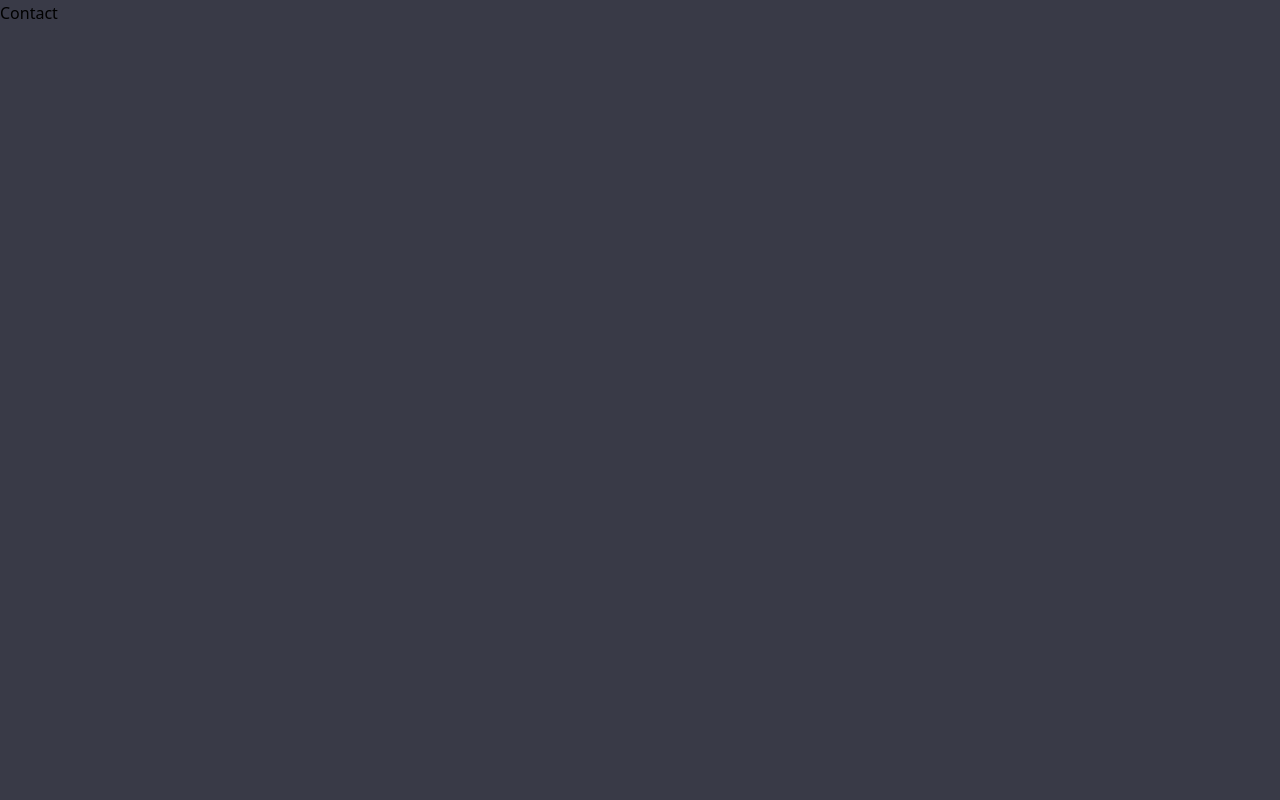
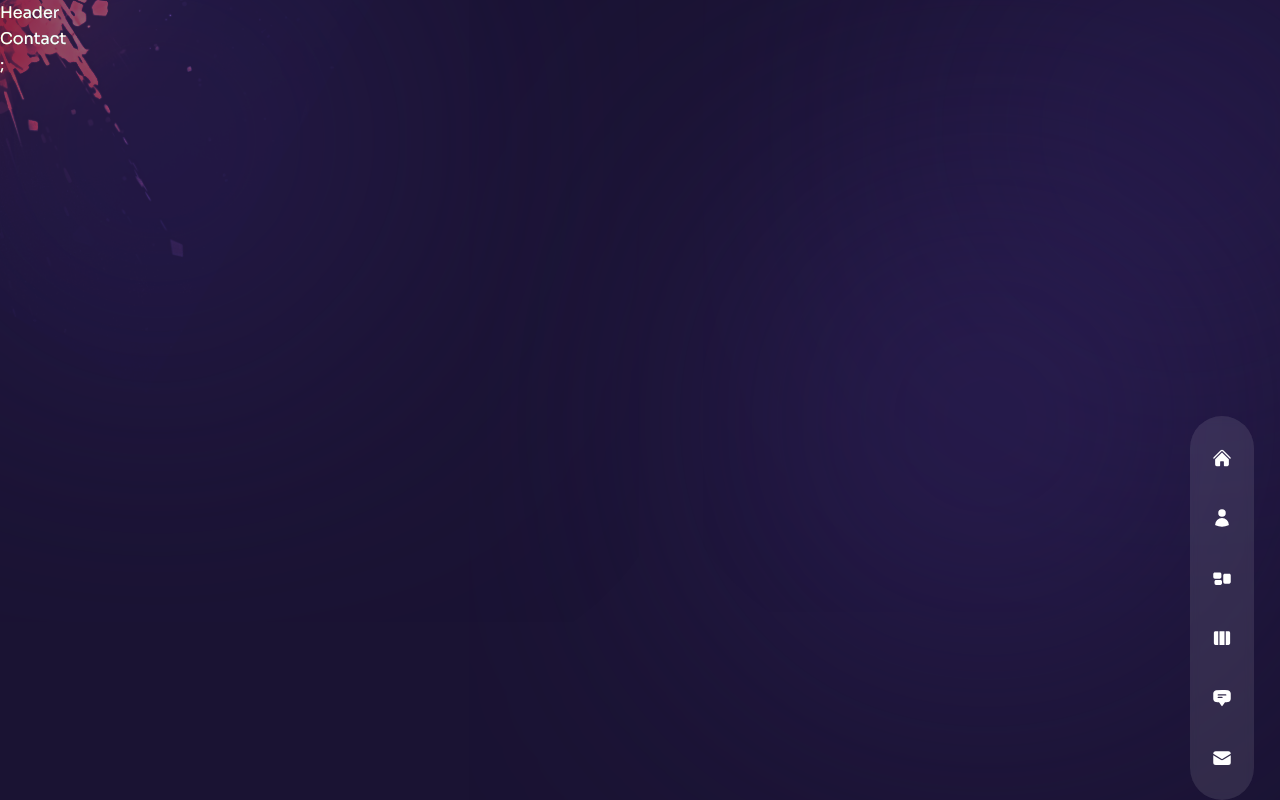
Before and after one commit to Aarya-Chauhan/Portfolio-Template, a Next.js app: page /contact in a window 1280 px wide. Built offline with nearby package versions, Linux system fonts and the light colour scheme.

Commit message:
creating navbar

```diff
--- a/components/Layout.js
+++ b/components/Layout.js
@@ -15,9 +15,9 @@
 
 
 const Layout = ({children}) => {
-  return <div>
+  return <div className={`page bg-site text-white bg-cover bg-no-repeat ${sora.variable}
+  font-sora relative`}>
     <TopLeftImg/>
-
     <Nav />
     <Header/>
     {children}
--- a/components/Nav.js
+++ b/components/Nav.js
@@ -26,8 +26,22 @@
   },
 ];
 
+//nav link
+import Link from 'next/link';
+
+//link router
+import {useRouter} from 'next/router'
+
 const Nav = () => {
-  return <nav>nav</nav>;
+  const router = useRouter();
+  const pathname = router.pathname;
+  return <nav className='flex flex-col items-center xl:justify-center gap-y-4 fixed h-max bottom-0 mt-auto xl:right-[2%] z-50 top-0 w-full xl:w-16 xl:max-w-md xl-h-screen  '>
+    <div className='flex w-full xl:flex-col items-center justify-between xl:justify-center gap-y-10 px-4 md:px-40 xl:px-0 h-60  xl:h-max py-8 bg-white/10 backdrop-blur-sm text-3xl xl:text-xl xl:rounded-full'>
+      {navData.map((link, index)=>{
+        return <Link href={link.path}>{link.icon}</Link>
+      })}
+    </div>
+  </nav>;
 };
 
 export default Nav;
--- a/components/TopLeftImg.js
+++ b/components/TopLeftImg.js
@@ -1,5 +1,15 @@
+// next image
+import { IMAGES_MANIFEST } from "next/dist/shared/lib/constants";
+import Image from "next/image";
+
+
+
+
 const TopLeftImg = () => {
-  return <div>Top Left Image</div>;
+  return <div className="absolute left-0 top-0 mix-blend-color-dodge z-10 w-[200px] xl:w-[400px] opacity-50">
+    <Image src='/top-left-img.png' width={400} height={400}
+    alt=""/>
+  </div>;
 };
 
 export default TopLeftImg;
--- a/pages/_app.js
+++ b/pages/_app.js
@@ -1,8 +1,16 @@
 import '../styles/globals.css';
+
+//components
+import Layout from '../components/Layout';
 
 
 function MyApp({ Component, pageProps }) {
-  return <Component {...pageProps} />;
+  return(
+    <Layout>
+      <Component {...pageProps} />;
+    </Layout>
+  );
+
 }
 
 export default MyApp;
```
